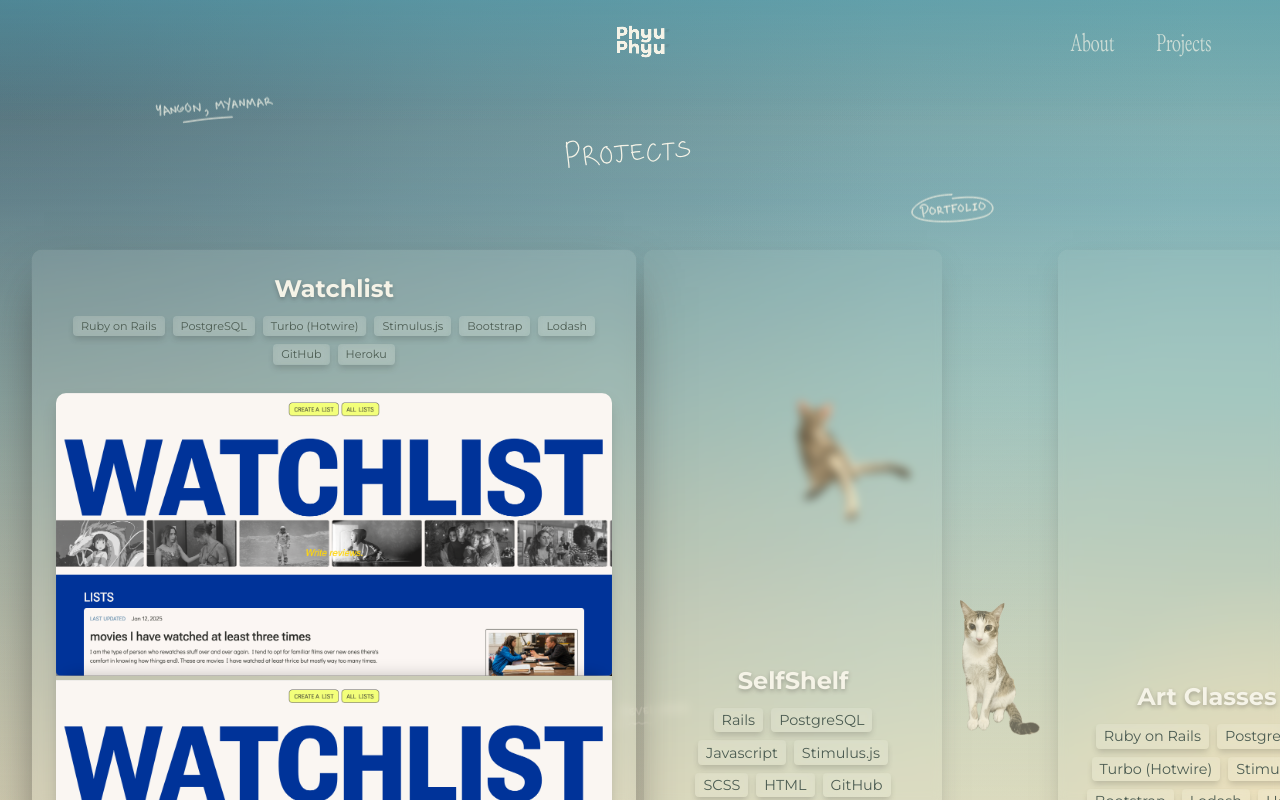
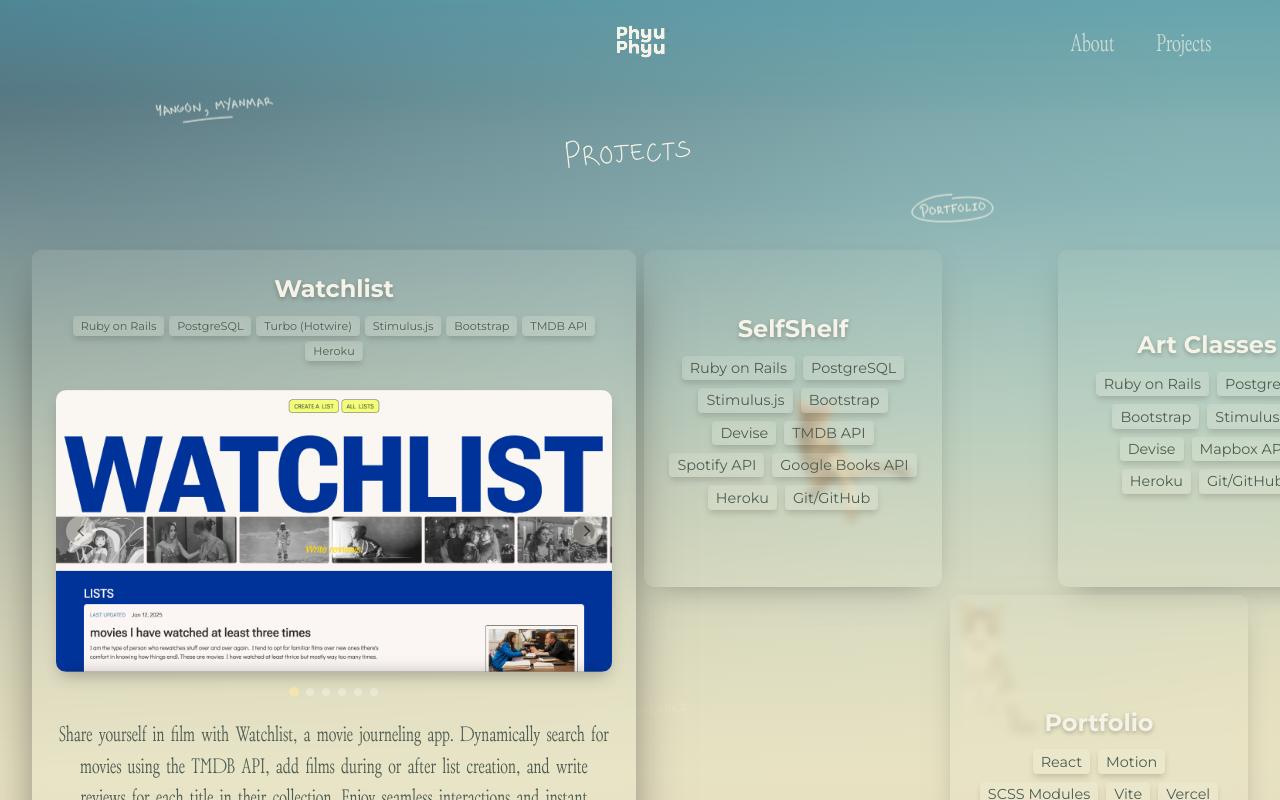
Before and after one commit to phyuphyuh/my-portfolio, a React (Vite) app: page / in a window 1280 px wide. Both pictures are taken after a click on the element 181 px from the left and 1552 px from the top of the page. Shown: the part 1270-2070 px from the top of the page. Built offline with nearby package versions, Linux system fonts and the light colour scheme; a web font is replaced by a local one.

Commit message:
updated projects and image scroller

```diff
--- a/src/components/Projects.jsx
+++ b/src/components/Projects.jsx
@@ -7,8 +7,10 @@ import styles from "./Projects.module.scss";
 
 const ProjectCard = ({ project, isExpanded, setExpandedId, scrollYProgress, index }) => {
   const cardRef = useRef(null);
+  const imgScrollerRef = useRef(null);
   const [isHovered, setIsHovered] = useState(false);
   // const [viewportWidth, setViewportWidth] = useState(window.innerWidth);
+  const [currentImageIndex, setCurrentImageIndex] = useState(0);
 
   // Calculate row and column indices
   const rowIndex = Math.floor(index / 4); // 4 columns
@@ -95,6 +97,75 @@ const ProjectCard = ({ project, isExpanded, setExpandedId, scrollYProgress, inde
     setExpandedId(isExpanded ? null : project.id);
   };
 
+  // Image scrolling logic
+  // Scroll to next/previous image
+  const scrollImages = (direction) => {
+    if (!imgScrollerRef.current || !project.images) return;
+
+    const scroller = imgScrollerRef.current;
+    const imageWidth = scroller.children[0].clientWidth;
+
+    let newIndex;
+    if (direction === 'next') {
+      newIndex = Math.min(currentImageIndex + 1, project.images.length - 1);
+    } else {
+      newIndex = Math.max(currentImageIndex - 1, 0);
+    }
+
+    const scrollAmount = (imageWidth) * newIndex;
+    scroller.scrollTo({
+      left: scrollAmount,
+      behavior: 'smooth'
+    });
+
+    setCurrentImageIndex(newIndex);
+  };
+
+  // Scroll to specific image
+  const scrollToImage = (index) => {
+    if (!imgScrollerRef.current || !project.images) return;
+
+    const scroller = imgScrollerRef.current;
+    const imageWidth = scroller.children[0].clientWidth;
+
+    const scrollAmount = (imageWidth) * index;
+    scroller.scrollTo({
+      left: scrollAmount,
+      behavior: 'smooth'
+    });
+
+    setCurrentImageIndex(index);
+  };
+
+  // Update current index to manual scrolling
+  useEffect(() => {
+    const scroller = imgScrollerRef.current;
+    if (!scroller || !project.images || project.images.length <= 1) return;
+
+    const handleScroll = () => {
+      const imageWidth = scroller.children[0].clientWidth;
+      const scrollPosition = scroller.scrollLeft;
+      const newIndex = Math.round(scrollPosition / imageWidth);
+
+      if (newIndex !== currentImageIndex) {
+        setCurrentImageIndex(newIndex);
+      }
+    };
+
+    scroller.addEventListener('scroll', handleScroll);
+
+    return () => {
+      scroller.removeEventListener('scroll', handleScroll);
+    };
+  }, [currentImageIndex, project.images]);
+
+  // Reset current image index when card expands/collapses
+  useEffect(() => {
+    if (!isExpanded) {
+      setCurrentImageIndex(0);
+    }
+  }, [isExpanded]);
+
   return (
     <motion.div
       ref={cardRef}
@@ -160,6 +231,37 @@ const ProjectCard = ({ project, isExpanded, setExpandedId, scrollYProgress, inde
         {isExpanded && (
           <motion.div layout className={styles.expandedContent}>
             <div className={styles.mediaContainer}>
+              {project.images && project.images.length > 1 && (
+                <>
+                  <button
+                    className={`${styles.navArrow} ${styles.navPrev}`}
+                    onClick={(e) => {
+                      e.stopPropagation();
+                      scrollImages('prev');
+                    }}
+                    aria-label="Previous image"
+                  >
+                    <svg xmlns="http://www.w3.org/2000/svg" viewBox="0 0 24 24" fill="none" stroke="currentColor" strokeWidth="2">
+                      <polyline points="15 18 9 12 15 6"></polyline>
+                    </svg>
+                  </button>
+
+                  <button
+                    className={`${styles.navArrow} ${styles.navNext}`}
+                    onClick={(e) => {
+                      e.stopPropagation();
+                      scrollImages('next');
+                    }}
+                    aria-label="Next image"
+                  >
+                    <svg xmlns="http://www.w3.org/2000/svg" viewBox="0 0 24 24" fill="none" stroke="currentColor" strokeWidth="2">
+                      <polyline points="9 18 15 12 9 6"></polyline>
+                    </svg>
+                  </button>
+                </>
+              )}
+
+              <div className={styles.mediaScroller} ref={imgScrollerRef}>
                 {project.video ? (
                   <video
                     src={project.video}
@@ -181,6 +283,23 @@ const ProjectCard = ({ project, isExpanded, setExpandedId, scrollYProgress, inde
                   ))
                 )}
               </div>
+            </div>
+
+            {project.images && project.images.length > 1 && (
+              <div className={styles.imageIndicators}>
+                {project.images.map((_, index) => (
+                  <button
+                    key={index}
+                    className={`${styles.indicator} ${currentImageIndex === index ? styles.active : ''}`}
+                    onClick={(e) => {
+                      e.stopPropagation();
+                      scrollToImage(index);
+                    }}
+                    aria-label={`Go to image ${index + 1}`}
+                  />
+                ))}
+              </div>
+            )}
 
             <p className={styles.description}>
               {project.description}
--- a/src/components/Projects.module.scss
+++ b/src/components/Projects.module.scss
@@ -156,8 +156,12 @@
           0 25px 50px -12px rgba($softcharcoal, 0.7),
           0 0 1px rgba($scriptwhite, 0.3);
 
-        .techStack .techBadge {
-          font-size: 0.7rem;
+        .techStack {
+          gap: 0.3rem;
+
+          .techBadge {
+            font-size: 0.7rem;
+          }
         }
 
         @media (max-width: 768px) {
@@ -168,26 +172,108 @@
 
       // Expanded card
       .mediaContainer {
+        position: relative;
         width: 100%;
-        min-height: 200px;
+        height: auto;
+        max-height: 400px;
         margin: 1rem 0;
         overflow: hidden;
         border-radius: 10px;
         box-shadow: 0 8px 16px -4px rgba($softcharcoal, 0.3);
 
-        .projectVideo, .projectImage {
-          width: 100%;
-          height: 100%;
-          object-fit: cover;
+        .mediaScroller {
+          display: flex;
+          overflow-x: auto;
+          overflow-y: hidden;
+          scroll-snap-type: x mandatory;
+          scrollbar-width: none; // Firefox
+          -ms-overflow-style: none; //IE and Edge
+          height: calc(100% + 17px);
+
+          &::-webkit-scrollbar {
+            display: none; // Chrome, Safari, and Opera
+          }
+
+          .projectVideo, .projectImage {
+            flex: 0 0 100%;
+            width: 100%;
+            height: 100%;
+            object-fit: contain;
+            scroll-snap-align: start;
+          }
+        }
+
+        .navArrow {
+          position: absolute;
+          top: 50%;
+          transform: translateY(-50%);
+          background: rgba($scriptwhite, 0.7);
+          border: none;
+          border-radius: 50%;
+          width: 30px;
+          height: 30px;
+          display: flex;
+          align-items: center;
+          justify-content: center;
+          cursor: pointer;
+          z-index: 10;
+          box-shadow: 0 2px 6px rgba($softcharcoal, 0.2);
+          opacity: 0.6;
+          transition: opacity 0.2s ease;
+
+          &:hover {
+            opacity: 1;
+          }
+
+          svg {
+            width: 20px;
+            height: 20px;
+            stroke: $softcharcoal;
+          }
+
+          &.navPrev {
+            left: 10px;
+          }
+
+          &.navNext {
+            right: 10px;
+          }
+        }
+      }
+
+      .imageIndicators {
+        display: flex;
+        justify-content: center;
+        gap: 8px;
+        margin-top: 12px;
+
+        .indicator {
+          width: 8px;
+          height: 8px;
+          border-radius: 50%;
+          background-color: rgba($scriptwhite, 0.5);
+          border: none;
+          padding: 0;
+          cursor: pointer;
+          transition: transform 0.2s ease, background-color 0.2s ease;
+
+          &.active {
+            background-color: $vanilla;
+            transform: scale(1.2);
+          }
+
+          &:hover {
+            background-color: rgba($vanilla, 0.8);
+          }
         }
       }
 
       .description {
-        color: rgba($fledgrau, 0.9);
+        color: $fledgrau;
         font-family: 'ZTBrosOskon90s-Regular', serif;
         font-size: 1.3rem;
         line-height: 1.5;
-        margin-bottom: 1.5rem;
+        margin: 1.5rem 0;
         text-align: center;
       }
 
@@ -200,6 +286,7 @@
         .projectLink {
           font-family: 'ZTBrosOskon90s-Regular', serif;
           font-size: 1rem;
+          font-weight: 600;
           text-decoration: none;
           text-transform: uppercase;
           letter-spacing: 0.5px;
--- a/src/data/projects.js
+++ b/src/data/projects.js
@@ -8,10 +8,10 @@ const projects = [
   {
     id: 1,
     name: "Watchlist",
-    description: "create lists of your favorite films, write reviews for the movies in them, and share yourself in film!",
-    url: "https://watchlist-pp-b1b5f2bf4594.herokuapp.com/lists",
+    description: "Share yourself in film with Watchlist, a movie journeling app. Dynamically search for movies using the TMDB API, add films during or after list creation, and write reviews for each title in their collection. Enjoy seamless interactions and instant updates thanks to Stimulus and Turbo.",
+    url: "https://watchlist-pp-b1b5f2bf4594.herokuapp.com/",
     github: "https://github.com/phyuphyuh/rails-watch-list",
-    techStack: ["Ruby on Rails", "PostgreSQL", "Turbo (Hotwire)", "Stimulus.js", "Bootstrap", "Lodash", "GitHub", "Heroku"],
+    techStack: ["Ruby on Rails", "PostgreSQL", "Turbo (Hotwire)", "Stimulus.js", "Bootstrap", "TMDB API", "Heroku"],
     images: [img1, img1, img1, img1, img1, img1],
   },
   {
@@ -19,17 +19,17 @@ const projects = [
     name: "SelfShelf",
     description: "Create your own shelf showcasing your fav films, books, and music!",
     url: "https://www.selfshelf.me/",
-    github: "https://github.com/phyuphyuh/rails-watch-list",
-    techStack: ["Rails", "PostgreSQL", "Javascript", "Stimulus.js", "SCSS", "HTML", "GitHub", "Heroku"],
-    images: [img1, img1, img1, img1],
+    github: "https://github.com/phyuphyuh/SelfShelf",
+    techStack: ["Ruby on Rails", "PostgreSQL", "Stimulus.js", "Bootstrap", "Devise", "TMDB API", "Spotify API", "Google Books API", "Heroku", "Git/GitHub"],
+    images: [img1],
   },
   {
     id: 3,
     name: "Art Classes",
-    description: "create lists of your favorite films, write reviews for the movies in them, and share yourself in film!",
-    url: "https://watchlist-pp-b1b5f2bf4594.herokuapp.com/lists",
-    github: "https://github.com/phyuphyuh/rails-watch-list",
-    techStack: ["Ruby on Rails", "PostgreSQL", "Turbo (Hotwire)", "Stimulus.js", "Bootstrap", "Lodash", "Heroku"],
+    description: "Discover and share artistic experiences in Tokyo through this location-based marketplace for art workshops. Art Classes connects creative instructors with students through an interactive platform featuring real-time booking and category filtering for pottery, painting, drawing, and DIY workshops. Developed collaboratively using Git/Github for version control and team workflow.",
+    url: "https://art-classes-22f38858df0a.herokuapp.com/",
+    github: "https://github.com/phyuphyuh/art_classes",
+    techStack: ["Ruby on Rails", "PostgreSQL", "Bootstrap", "Stimulus.js", "Devise", "Mapbox API", "Heroku", "Git/GitHub"],
     images: [img1, img1, img1, img1, img1, img1],
   },
   {
@@ -47,7 +47,7 @@ const projects = [
     description: "create lists of your favorite films, write reviews for the movies in them, and share yourself in film!",
     url: "https://watchlist-pp-b1b5f2bf4594.herokuapp.com/lists",
     github: "https://github.com/phyuphyuh/rails-watch-list",
-    techStack: ["React", "Vite", "Motion", "SCSS Modules", "Github", "Vercel"],
+    techStack: ["React", "Motion", "SCSS Modules", "Vite", "Vercel"],
     images: [img1, img1, img1, img1, img1, img1],
   },
   {
```
Lines whose indentation alone changed are shown as unchanged.
